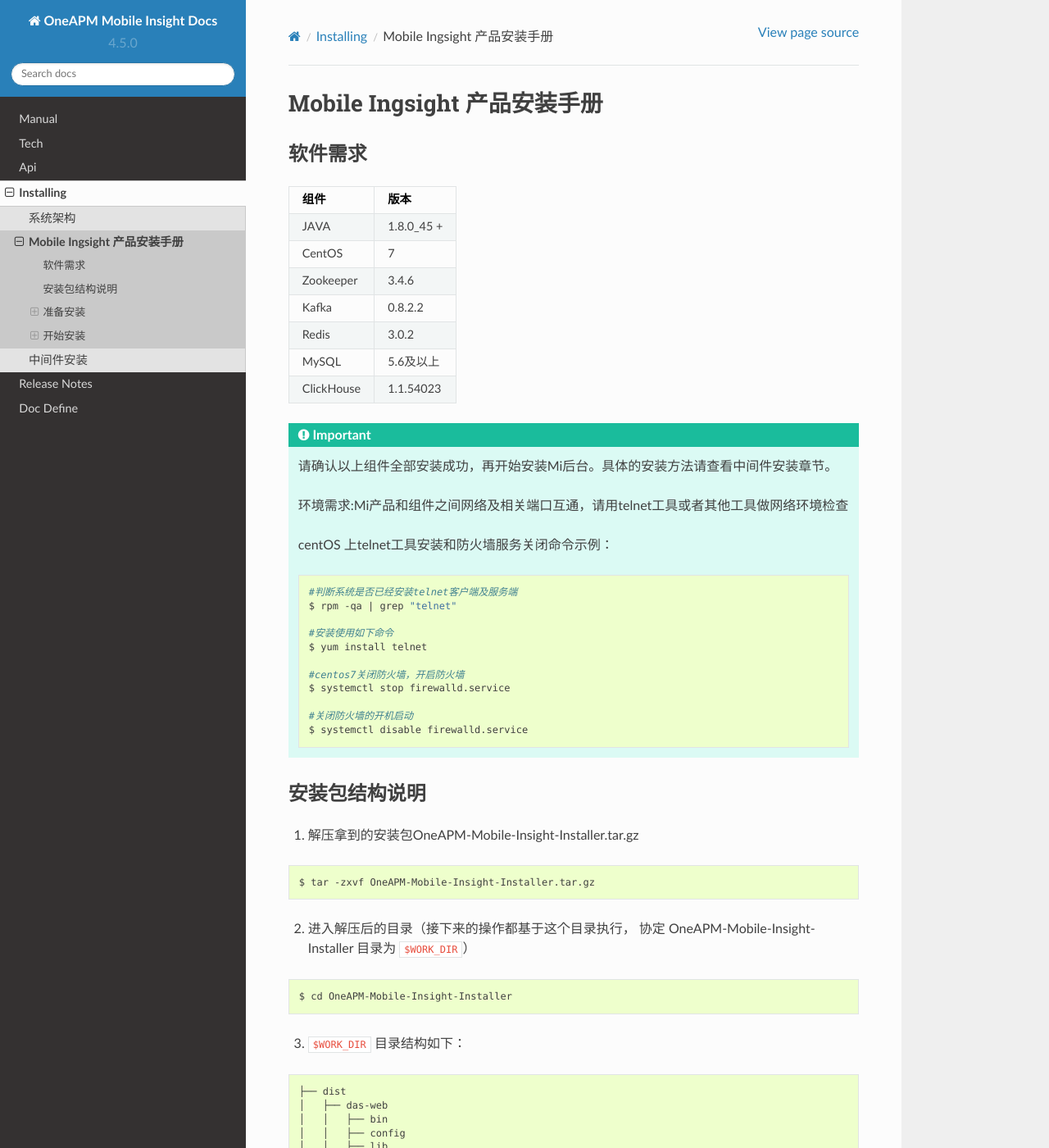
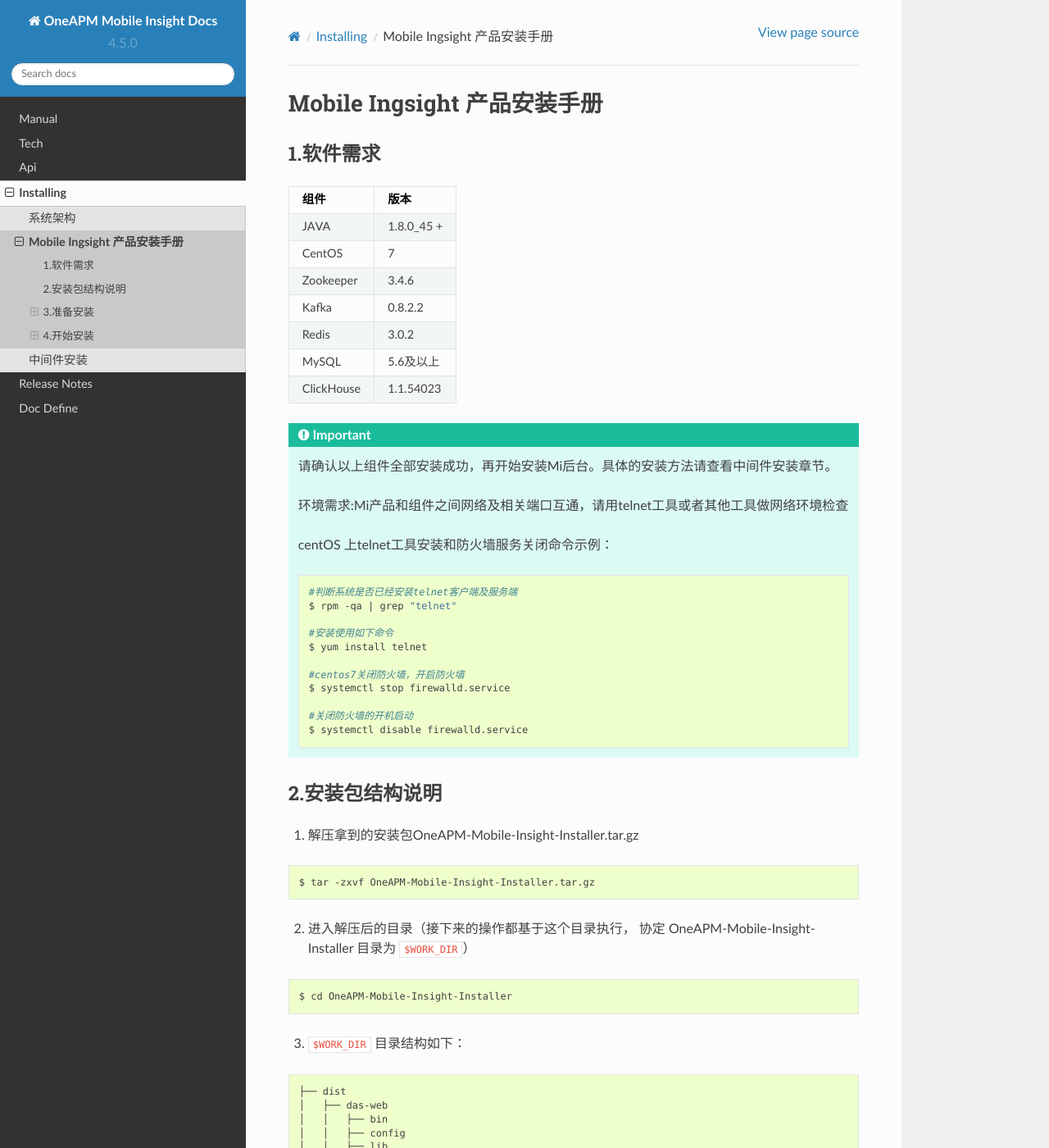
Before and after one commit to gardenias/docs-test, a Sphinx documentation site: the page built from docs/installing/mi.rst, in a window 1280 px wide and 1400 px high. Shown: the whole window at 82% size. Built offline with Sphinx 7.4.7 and the Read the Docs theme 2.0.0, drawn with Linux system fonts in a browser that asks for light colours; pages that are not in the unit, such as notebooks, are missing from menus.

Commit message:
update format

```diff
--- a/docs/installing/mi.rst
+++ b/docs/installing/mi.rst
@@ -5,7 +5,7 @@
 ==============================
 
 
-软件需求
+1.软件需求
 -------------------
 +------------+----------------+
 | 组件       | 版本           |
@@ -46,7 +46,7 @@
     #关闭防火墙的开机启动
     $ systemctl disable firewalld.service
 
-安装包结构说明
+2.安装包结构说明
 -------------------
 
 1. 解压拿到的安装包OneAPM-Mobile-Insight-Installer.tar.gz
@@ -98,7 +98,7 @@
    │   └── upgradeSql
    └── tools
 
-准备安装
+3.准备安装
 -------------------
 
 .. note::
@@ -210,7 +210,7 @@
   根据当前安装的版本号和升级的目标版本号在 ``sql/upgradeSql`` 文件夹下找到所有需要执行的sql文件并执行；并找产品确认需要执行的sql列表，无误后再做执行；
 
 
-开始安装
+4.开始安装
 ----------------------------
 
 .. note::
```
Also changed, not shown: docs/installing/middleware.rst (+4 -4 lines).
